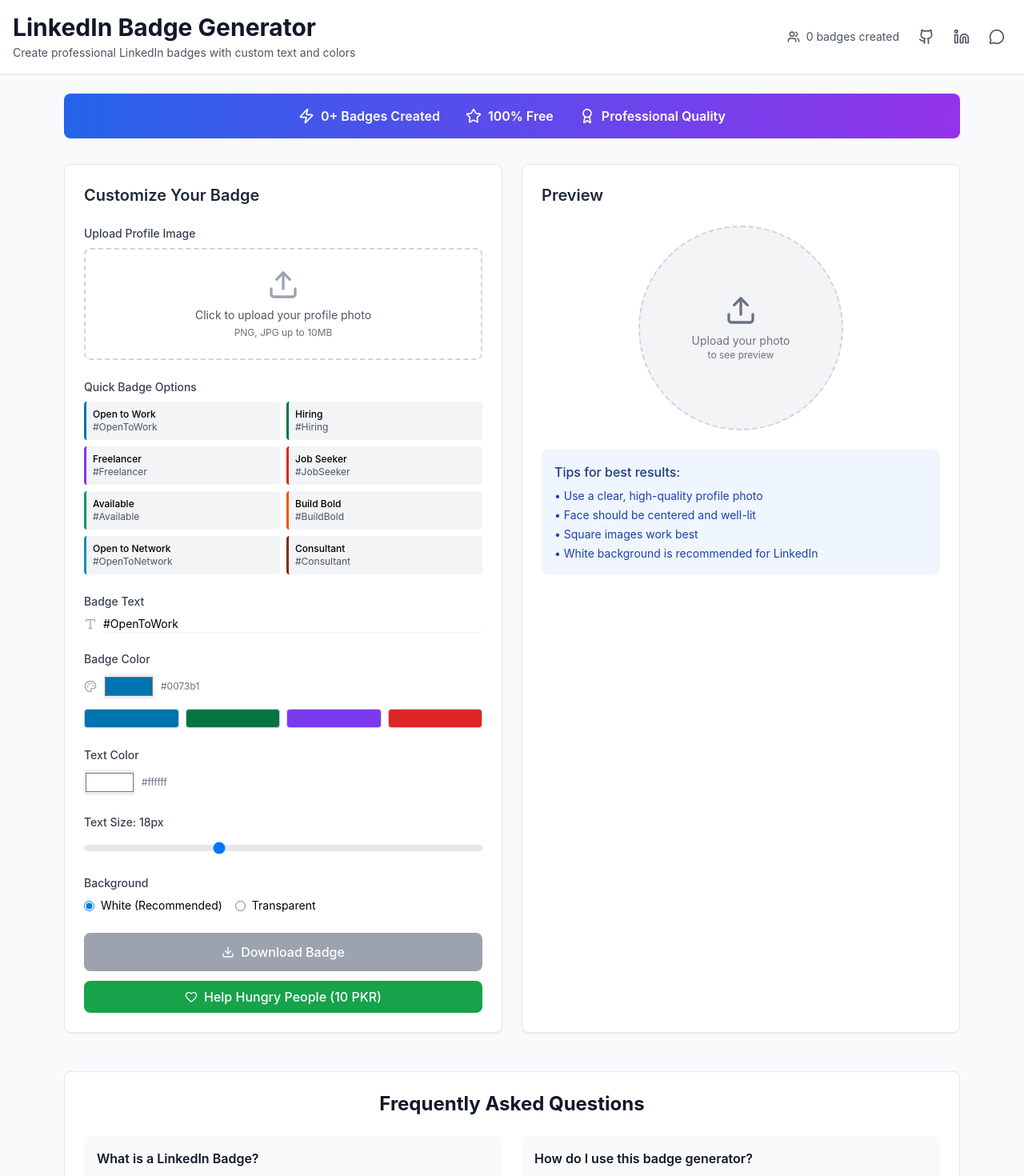
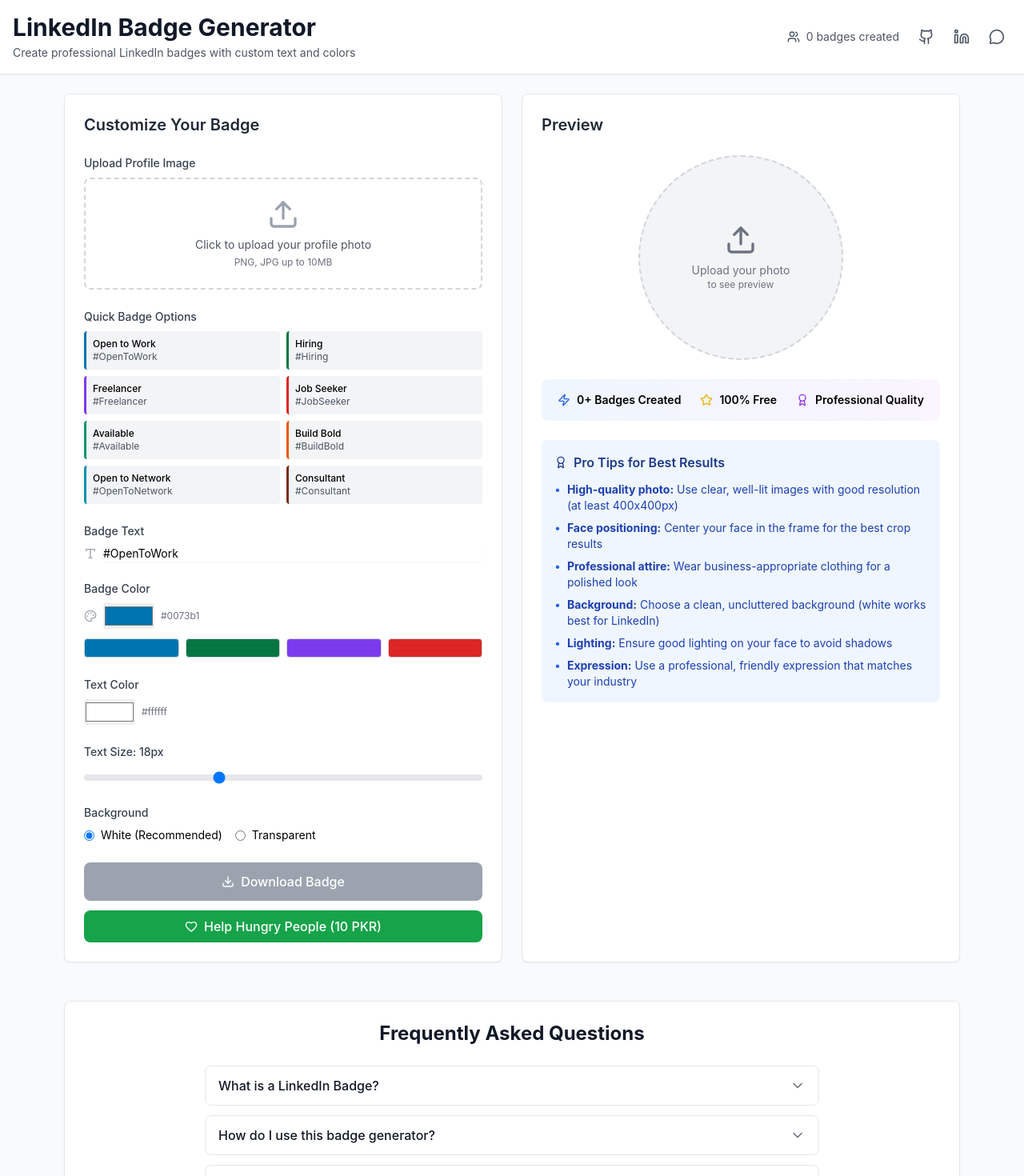
Before and after one commit to UsmanGhias/linkedin-badge-generator, a React (Create React App) app: page / in a window 1280 px wide. Shown: the top 1470 px of the page at 80% size. Built offline with nearby package versions, Linux system fonts and the light colour scheme.

Commit message:
Improve UI: Update favicon title, enhance tips section, reorganize layout, and implement dropdown FAQ

```diff
--- a/public/index.html
+++ b/public/index.html
@@ -7,37 +7,16 @@
     <meta name="theme-color" content="#000000" />
     <meta
       name="description"
-      content="Web site created using create-react-app"
+      content="Create professional LinkedIn badges with custom text and colors. Free LinkedIn badge generator for job seekers, freelancers, and professionals."
     />
+    <meta name="keywords" content="LinkedIn badge, profile picture, job seeker, freelancer, professional, open to work, hiring" />
+    <meta name="author" content="Muhammad Usman Khan" />
     <link rel="apple-touch-icon" href="%PUBLIC_URL%/logo192.png" />
-    <!--
-      manifest.json provides metadata used when your web app is installed on a
-      user's mobile device or desktop. See https://developers.google.com/web/fundamentals/web-app-manifest/
-    -->
     <link rel="manifest" href="%PUBLIC_URL%/manifest.json" />
-    <!--
-      Notice the use of %PUBLIC_URL% in the tags above.
-      It will be replaced with the URL of the `public` folder during the build.
-      Only files inside the `public` folder can be referenced from the HTML.
-
-      Unlike "/favicon.ico" or "favicon.ico", "%PUBLIC_URL%/favicon.ico" will
-      work correctly both with client-side routing and a non-root public URL.
-      Learn how to configure a non-root public URL by running `npm run build`.
-    -->
-    <title>React App</title>
+    <title>LinkedIn Badge Generator | Usman Ghias</title>
   </head>
   <body>
     <noscript>You need to enable JavaScript to run this app.</noscript>
     <div id="root"></div>
-    <!--
-      This HTML file is a template.
-      If you open it directly in the browser, you will see an empty page.
-
-      You can add webfonts, meta tags, or analytics to this file.
-      The build step will place the bundled scripts into the <body> tag.
-
-      To begin the development, run `npm start` or `yarn start`.
-      To create a production bundle, use `npm run build` or `yarn build`.
-    -->
   </body>
 </html>
--- a/src/App.js
+++ b/src/App.js
@@ -1,5 +1,5 @@
 import React, { useState, useRef, useEffect, useCallback } from 'react';
-import { Upload, Download, Palette, Type, Heart, RotateCcw, Crop, X, ExternalLink, Github, Linkedin, MessageCircle, Users, Star, Award, Zap } from 'lucide-react';
+import { Upload, Download, Palette, Type, Heart, RotateCcw, Crop, X, ExternalLink, Github, Linkedin, MessageCircle, Users, Star, Award, Zap, ChevronDown, ChevronUp } from 'lucide-react';
 
 function App() {
   const [selectedImage, setSelectedImage] = useState(null);
@@ -14,6 +14,7 @@
   const [showCharity, setShowCharity] = useState(false);
   const [backgroundType, setBackgroundType] = useState('white'); // white or transparent
   const [usageCount, setUsageCount] = useState(0);
+  const [openFaqIndex, setOpenFaqIndex] = useState(null);
   const canvasRef = useRef(null);
   const svgRef = useRef(null);
 
@@ -286,6 +287,10 @@
     setBadgeColor(preset.color);
   };
 
+  const toggleFaq = (index) => {
+    setOpenFaqIndex(openFaqIndex === index ? null : index);
+  };
+
   return (
     <div className="min-h-screen bg-gray-50">
       {/* Header with Social Links */}
@@ -342,24 +347,6 @@
       </div>
 
       <div className="container mx-auto px-4 py-6 max-w-6xl">
-        {/* Stats Banner */}
-        <div className="bg-gradient-to-r from-blue-600 to-purple-600 rounded-lg p-4 mb-8 text-white">
-          <div className="flex flex-wrap items-center justify-center space-x-8 text-center">
-            <div className="flex items-center space-x-2">
-              <Zap className="h-5 w-5" />
-              <span className="font-semibold">{usageCount.toLocaleString()}+ Badges Created</span>
-            </div>
-            <div className="flex items-center space-x-2">
-              <Star className="h-5 w-5" />
-              <span className="font-semibold">100% Free</span>
-            </div>
-            <div className="flex items-center space-x-2">
-              <Award className="h-5 w-5" />
-              <span className="font-semibold">Professional Quality</span>
-            </div>
-          </div>
-        </div>
-
         <div className="grid lg:grid-cols-2 gap-6">
           {/* Left Panel - Controls */}
           <div className="bg-white rounded-lg shadow-sm border p-6">
@@ -694,29 +681,84 @@
               )}
             </div>
 
-            {/* Simple Tips */}
+            {/* Stats Section */}
+            <div className="mt-6 p-4 bg-gradient-to-r from-blue-50 to-purple-50 rounded-lg">
+              <div className="flex flex-wrap items-center justify-center space-x-6 text-center">
+                <div className="flex items-center space-x-2">
+                  <Zap className="h-4 w-4 text-blue-600" />
+                  <span className="font-semibold text-sm">{usageCount.toLocaleString()}+ Badges Created</span>
+                </div>
+                <div className="flex items-center space-x-2">
+                  <Star className="h-4 w-4 text-yellow-500" />
+                  <span className="font-semibold text-sm">100% Free</span>
+                </div>
+                <div className="flex items-center space-x-2">
+                  <Award className="h-4 w-4 text-purple-600" />
+                  <span className="font-semibold text-sm">Professional Quality</span>
+                </div>
+              </div>
+            </div>
+
+            {/* Enhanced Tips Section */}
             <div className="mt-6 p-4 bg-blue-50 rounded-lg">
-              <h3 className="font-medium text-blue-900 mb-2">Tips for best results:</h3>
-              <ul className="text-sm text-blue-800 space-y-1">
-                <li>• Use a clear, high-quality profile photo</li>
-                <li>• Face should be centered and well-lit</li>
-                <li>• Square images work best</li>
-                <li>• White background is recommended for LinkedIn</li>
+              <h3 className="font-semibold text-blue-900 mb-3 flex items-center">
+                <Award className="h-4 w-4 mr-2" />
+                Pro Tips for Best Results
+              </h3>
+              <ul className="text-sm text-blue-800 space-y-2">
+                <li className="flex items-start">
+                  <span className="text-blue-600 mr-2">•</span>
+                  <span><strong>High-quality photo:</strong> Use clear, well-lit images with good resolution (at least 400x400px)</span>
+                </li>
+                <li className="flex items-start">
+                  <span className="text-blue-600 mr-2">•</span>
+                  <span><strong>Face positioning:</strong> Center your face in the frame for the best crop results</span>
+                </li>
+                <li className="flex items-start">
+                  <span className="text-blue-600 mr-2">•</span>
+                  <span><strong>Professional attire:</strong> Wear business-appropriate clothing for a polished look</span>
+                </li>
+                <li className="flex items-start">
+                  <span className="text-blue-600 mr-2">•</span>
+                  <span><strong>Background:</strong> Choose a clean, uncluttered background (white works best for LinkedIn)</span>
+                </li>
+                <li className="flex items-start">
+                  <span className="text-blue-600 mr-2">•</span>
+                  <span><strong>Lighting:</strong> Ensure good lighting on your face to avoid shadows</span>
+                </li>
+                <li className="flex items-start">
+                  <span className="text-blue-600 mr-2">•</span>
+                  <span><strong>Expression:</strong> Use a professional, friendly expression that matches your industry</span>
+                </li>
               </ul>
             </div>
           </div>
         </div>
 
-        {/* FAQ Section */}
+        {/* Dropdown FAQ Section */}
         <div className="mt-12 bg-white rounded-lg shadow-sm border p-6">
           <h2 className="text-2xl font-bold text-gray-900 mb-6 text-center">
             Frequently Asked Questions
           </h2>
-          <div className="grid md:grid-cols-2 gap-6">
+          <div className="max-w-3xl mx-auto space-y-3">
             {faqs.map((faq, index) => (
-              <div key={index} className="bg-gray-50 rounded-lg p-4">
-                <h3 className="font-semibold text-gray-900 mb-2">{faq.question}</h3>
-                <p className="text-gray-600 text-sm">{faq.answer}</p>
+              <div key={index} className="border border-gray-200 rounded-lg">
+                <button
+                  onClick={() => toggleFaq(index)}
+                  className="w-full px-4 py-3 text-left flex items-center justify-between hover:bg-gray-50 transition-colors"
+                >
+                  <span className="font-medium text-gray-900">{faq.question}</span>
+                  {openFaqIndex === index ? (
+                    <ChevronUp className="h-5 w-5 text-gray-500" />
+                  ) : (
+                    <ChevronDown className="h-5 w-5 text-gray-500" />
+                  )}
+                </button>
+                {openFaqIndex === index && (
+                  <div className="px-4 pb-3 text-gray-600 text-sm border-t border-gray-100 pt-3">
+                    {faq.answer}
+                  </div>
+                )}
               </div>
             ))}
           </div>
```
